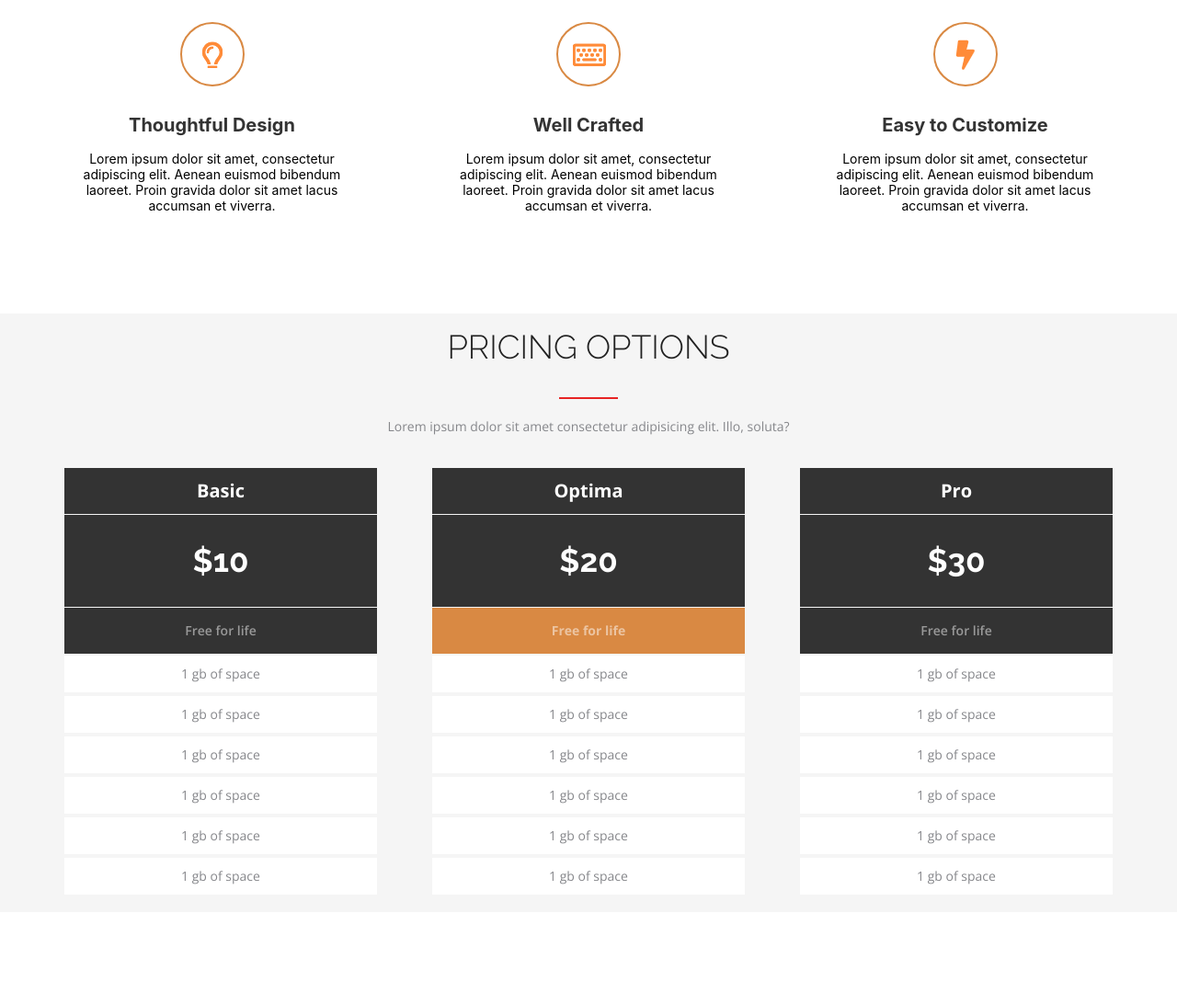
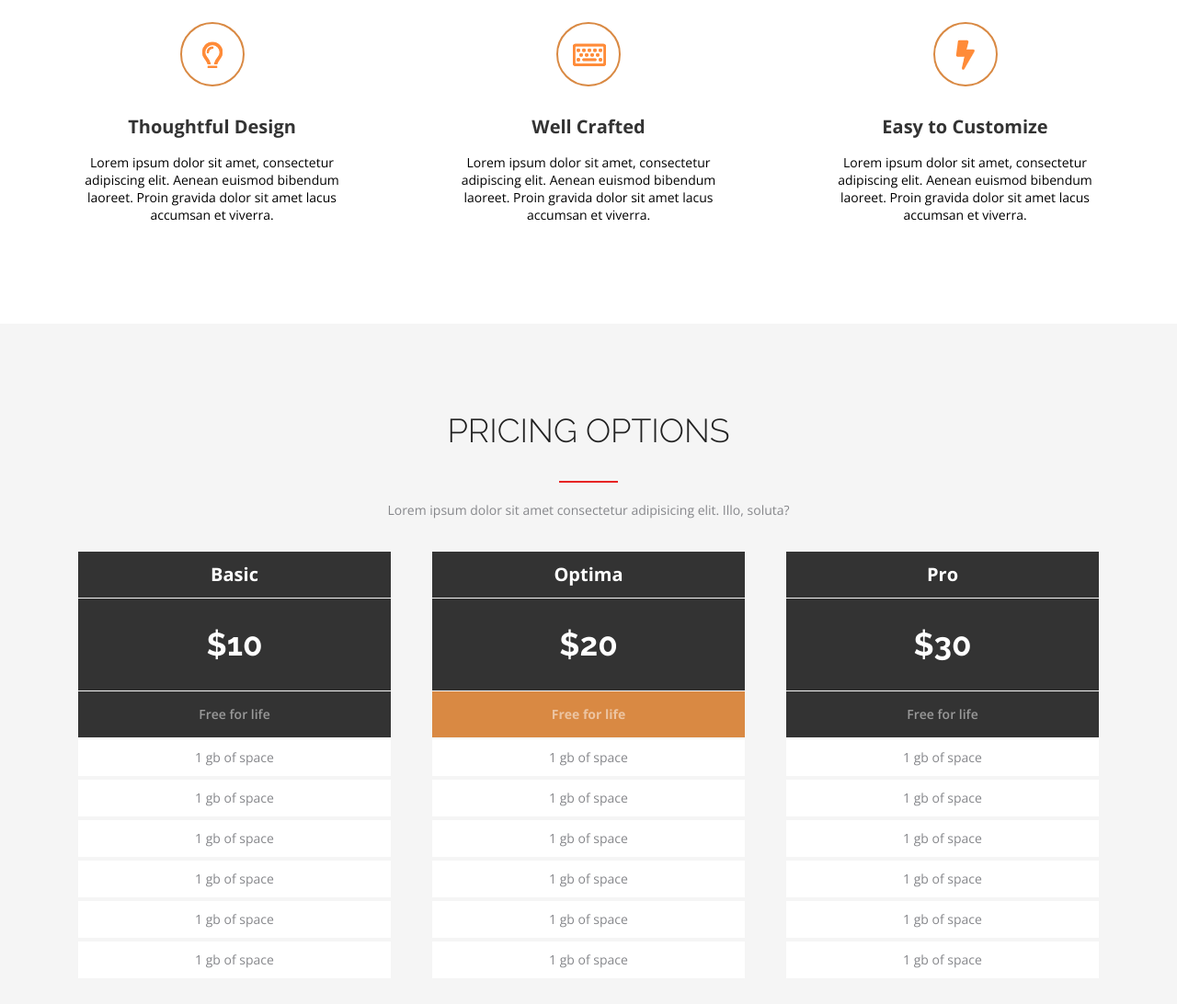
Before and after one commit to Gerionil/FE07-wk-1-Makarenko-Nikita, a plain HTML site: page Landing1/index.html in a window 1280 px wide. Shown: the part 220-1312 px from the top of the page at 92% size. Before the commit the page ends 1212 px from the top, so only its background shows below. Drawn offline with nearby package versions, Linux system fonts and the light colour scheme.

Commit message:
This commit about changes paddins on margin and addition paddins in top and bottom

```diff
--- a/Landing1/css/awesome.css
+++ b/Landing1/css/awesome.css
@@ -50,16 +50,14 @@
     font-weight: 700;
     color: #333333;
     margin-bottom: 16px;
-    font-family: -apple-system, BlinkMacSystemFont, 'Segoe UI', Roboto, Oxygen, Ubuntu, Cantarell, 'Open Sans', 'Helvetica Neue', sans-serif;
-
+    font-family: 'Open Sans', sans-serif;
 }
 .awesome-reason-description{
     font-size:14px ;
     font-weight:400 ;
     color: #000000;
-    font-style: normal ;
     margin-bottom: 20px;
-    font-family: -apple-system, BlinkMacSystemFont, 'Segoe UI', Roboto, Oxygen, Ubuntu, Cantarell, 'Open Sans', 'Helvetica Neue', sans-serif;
+    font-family: 'Open Sans', sans-serif;
 }
 .awesome-icon{
     margin:0;
--- a/Landing1/css/pricing.css
+++ b/Landing1/css/pricing.css
@@ -6,6 +6,7 @@
 
 .pricing-introduction{
     text-align: center;
+    padding-top: 80px;
 }
 .pricing-subtitle{
     margin-bottom: 34px;
@@ -26,12 +27,15 @@
     display: flex;
     flex-direction: row;
     flex-wrap: wrap;
-    justify-content: space-between;
-    margin:-15px;
+    justify-content: space-evenly;
+    margin: 0 -15px;
+    padding-bottom: 80px;
 
 }
 .pricing-list{
-    padding:15px;
+   margin : 0 15px;
+   margin-bottom: 50px ;
+
 
 }
 .pricing-price{
```
